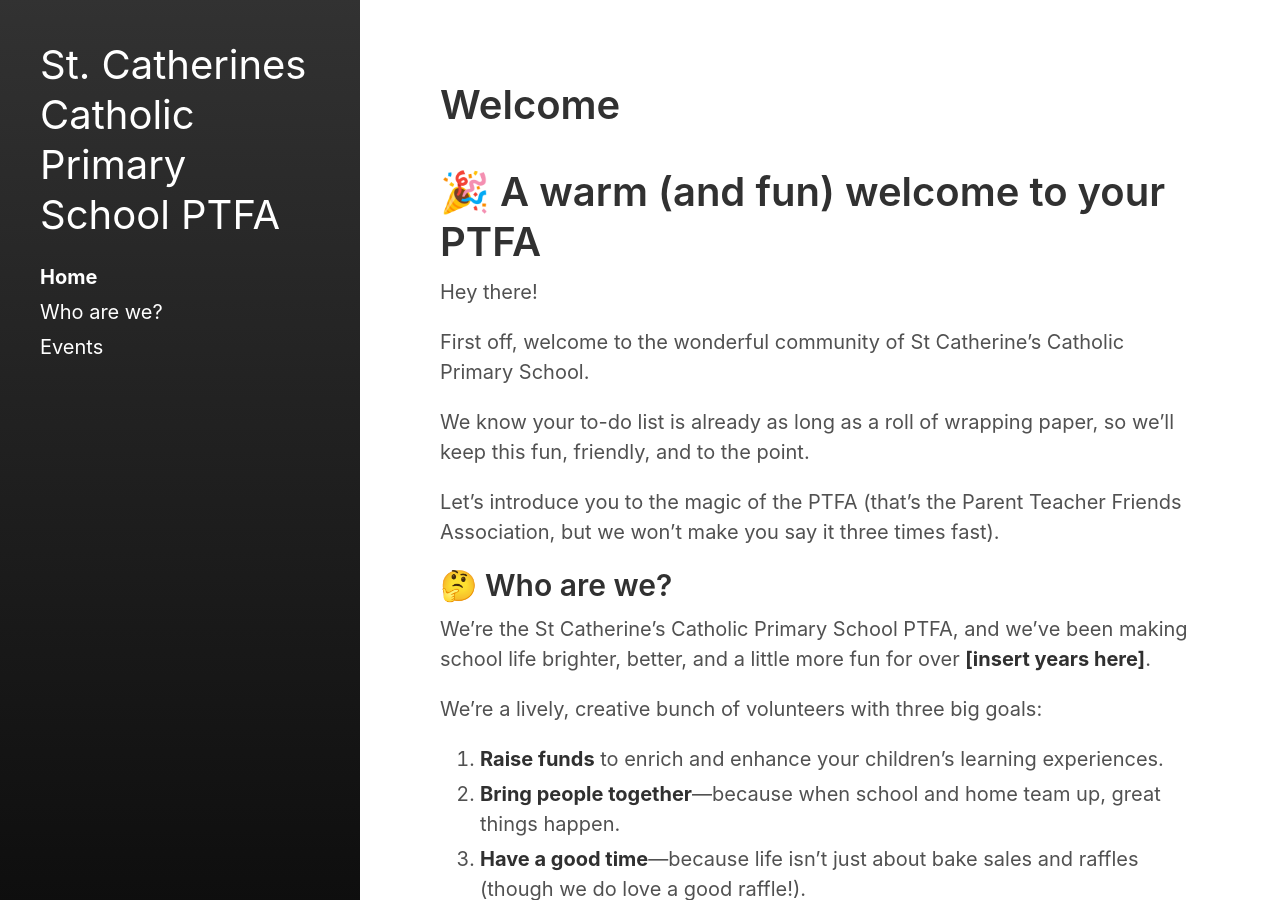
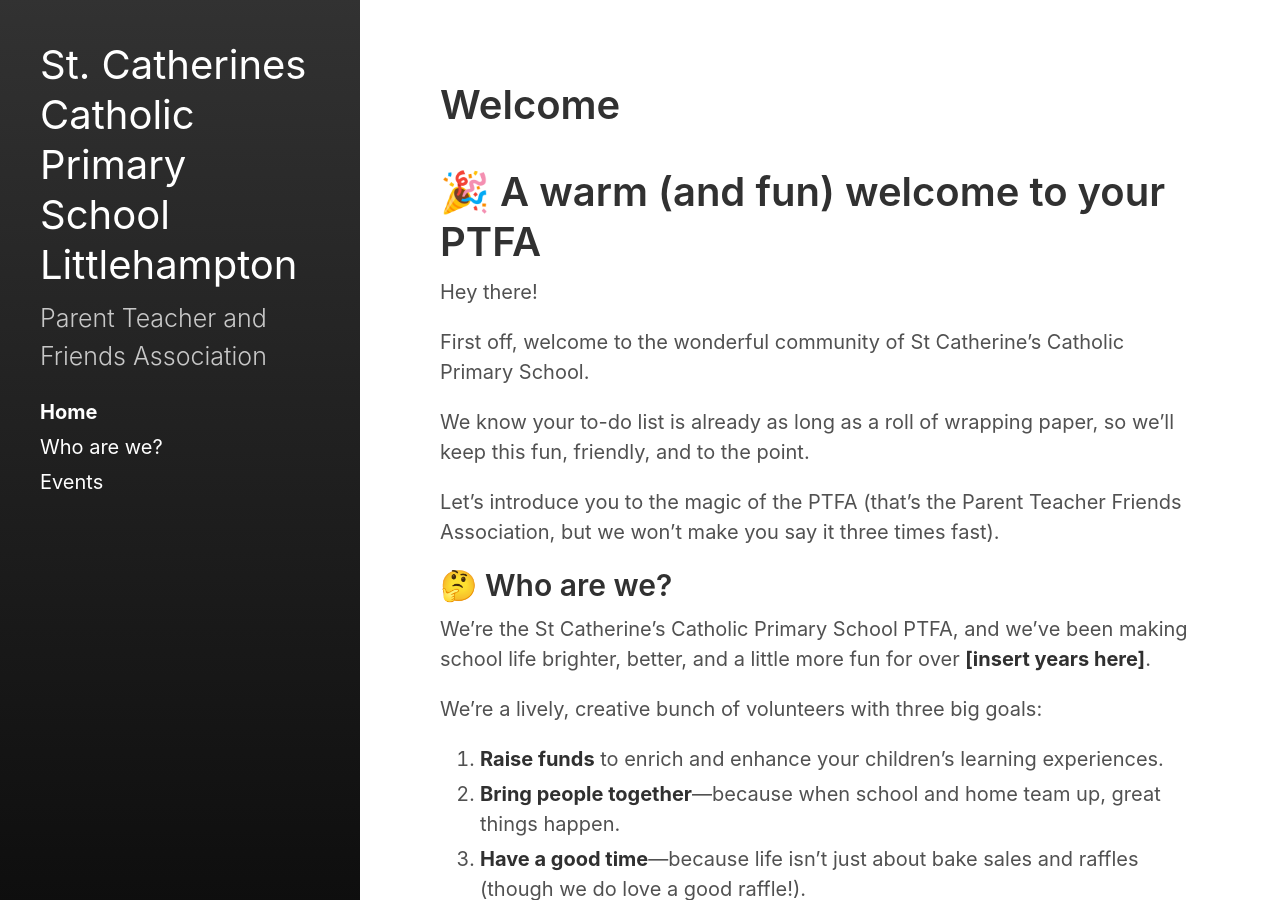
Before and after one commit to skeddy/stcathsptfa, a Jekyll site: the page built from index.md, in a window 1280 px wide and 900 px high. Built offline with Jekyll 4.4.1, drawn with Linux system fonts in a browser that asks for light colours.

Commit message:
Update _config.yml

```diff
--- a/_config.yml
+++ b/_config.yml
@@ -3,8 +3,8 @@ markdown:         kramdown
 highlighter:      rouge
 
 # Setup
-title: St. Catherines Catholic Primary School PTFA
-description: "  "
+title: St. Catherines Catholic Primary School Littlehampton
+description: Parent Teacher and Friends Association
 
 paginate:         5
 # paginate_path:    '/page:num'
```
